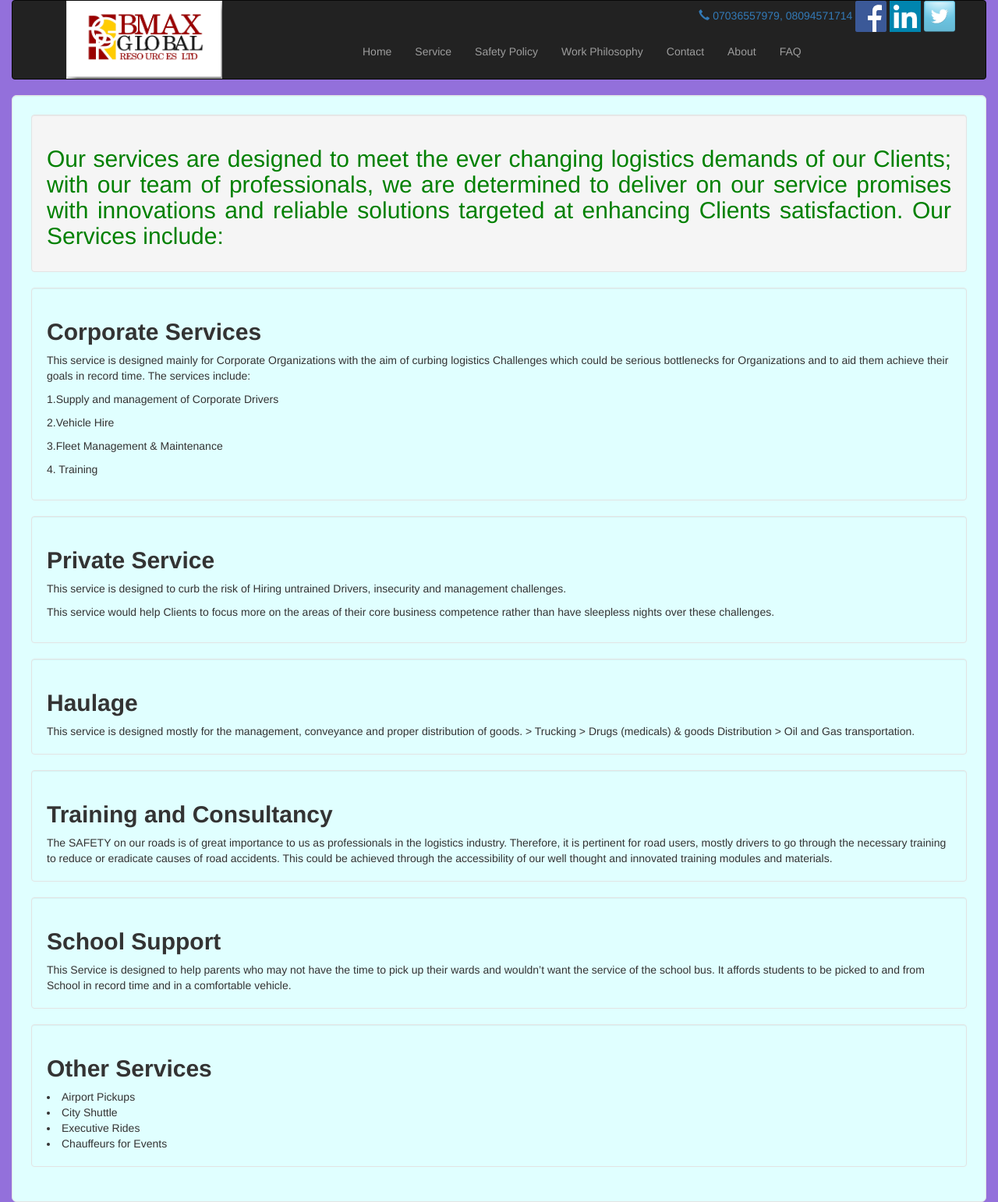
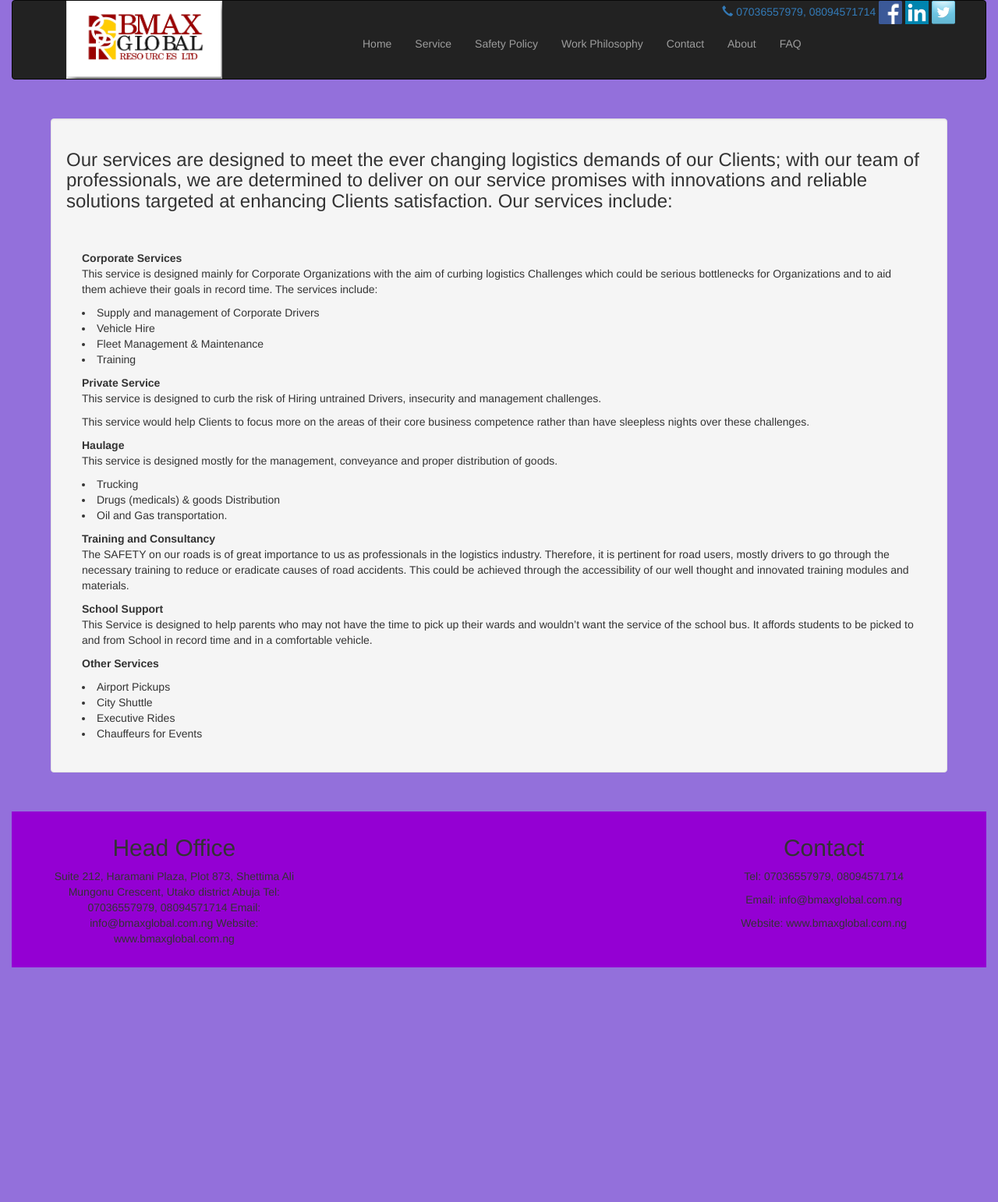
Before and after one commit to IPhaseLimited/bmax, a plain HTML site: page service.html in a window 1280 px wide. Shown: the top 1542 px of the page at 78% size. After the commit the page ends 1244 px from the top, so only its background shows below. Drawn offline with nearby package versions, Linux system fonts and the light colour scheme.

Commit message:
contact & service update

```diff
--- a/service.html
+++ b/service.html
@@ -26,9 +26,9 @@
     </div>
      <div class="nav navbar-nav navbar-right">
             <a href="#"><span class="glyphicon glyphicon-earphone"></span>  07036557979, 08094571714</a>
-            <img src="image/facebook.png" style="width:40px; height:40px;">
-            <img src="image/linkin.png" style="width:40px; height:40px;">
-            <img src="image/twitter.png" style="width:40px; height:40px;">
+            <img src="image/facebook.png" style="width:30px; height:30px;">
+            <img src="image/linkin.png" style="width:30px; height:30px;">
+            <img src="image/twitter.png" style="width:30px; height:30px;">
     </div>
         <div class="nav navbar-nav">
 				<li><a href="index.html">Home</a></li>
@@ -41,69 +41,58 @@
         </div>
 </div>
 </div>
-        <div class="well well-lg" style="background:#E0FFFF;">
-                 <div class="well">
-                        <h2 style="text-align:justify; color:green;">Our services are designed to meet the ever changing logistics
-                                demands of our Clients; with our team of professionals, we are
-                                determined to deliver on our service promises with innovations
-                                and reliable solutions targeted at enhancing Clients
-                            satisfaction. Our Services include:</h2>
-                </div>
-              <div class="well" style="background:#E0FFFF;" >
-                  <h2> <b>Corporate Services</b></h2>
+    <div class="well" style="margin:50px" background:"white";>
+        <h3 style="text-align:rigth">Our services are designed to meet the ever changing logistics demands of our Clients; with our team of professionals, we are determined to deliver on our service promises with innovations and reliable solutions targeted at enhancing Clients satisfaction. Our services include:</h3><br/>
+           <div style="margin:20px">
+                  <b>Corporate Services</b>
                     <p>This service is designed mainly for Corporate Organizations
                                     with the aim of curbing logistics Challenges which could be
                                     serious bottlenecks for Organizations and to aid them
-                                    achieve their goals in record time. The services include:</p>
-                            <p>  1.Supply and management of Corporate Drivers</p>
-                            <p> 2.Vehicle Hire</p>
-                            <p> 3.Fleet Management & Maintenance</p>
-                            <p> 4. Training</p>
-                </div>
-            <div class="well" style="background:#E0FFFF">
-                <h2><b>Private Service</b></h2>
+                                    achieve their goals in record time. The services include:
+
+                            <p><li>Supply and management of Corporate Drivers</li>
+                            <li>Vehicle Hire</li>
+                            <li>Fleet Management & Maintenance</li>
+                            <li>Training</li> </p>
+
+                <b>Private Service</b>
                     <p> This service is designed to curb the risk of Hiring untrained Drivers,
                         insecurity and management challenges.</p>
                     <p>This service would help Clients to focus more on the areas
                     of their core business competence rather than have
                     sleepless nights over these challenges.</p>
-            </div>
-           <div class="well" style="background:#E0FFFF">
-               <h2><b>Haulage</b></h2>
-                        This service is designed mostly for the management,
+
+               <b>Haulage</b>
+                        <p>This service is designed mostly for the management,
                         conveyance and proper distribution of goods.
-                        > Trucking
-                        > Drugs (medicals) & goods Distribution
-                        > Oil and Gas transportation.
-            </div>
-          <div class="well" style="background:#E0FFFF">
-              <h2><b>Training and Consultancy</b></h2>
-                            The SAFETY on our roads is of great importance to us as
+                        <li>Trucking </li>
+                        <li>Drugs (medicals) & goods Distribution </li>
+                        <li>Oil and Gas transportation.</li></p>
+
+              <b>Training and Consultancy</b>
+                            <p>The SAFETY on our roads is of great importance to us as
                             professionals in the logistics industry. Therefore, it is
                             pertinent for road users, mostly drivers to go through the
                             necessary training to reduce or eradicate causes of road
                             accidents. This could be achieved through the accessibility
                             of our well thought and innovated training modules and
-                            materials.
-            </div>
-            <div class="well" style="background:#E0FFFF">
-                <h2><b>School Support</b></h2>
-                            This Service is designed to help parents who may not have
+                            materials.</p>
+
+                <b>School Support</b>
+                            <p>This Service is designed to help parents who may not have
                             the time to pick up their wards and wouldn’t want the
                             service of the school bus. It affords students to be picked
                             to and from School in record time and in a comfortable
-                            vehicle.
-            </div>
-            <div class="well" style="background:#E0FFFF">
-                <h2><b>Other Services</b></h2>
-                                <li>Airport Pickups</li>
+                            vehicle.</p>
+
+                <b>Other Services</b>
+                               <p><li>Airport Pickups</li>
                                 <li>City Shuttle</li>
                                 <li>Executive Rides</li>
-                                <li>Chauffeurs for Events</li>
-            </div>
+                                <li>Chauffeurs for Events</li></p>
         </div>
-
-	<div class="footer" style="text-align:center; background-color:	#9400D3; height:200px;">
+        </div>
+    <div class="footer" style="text-align:center; background-color:	#9400D3; height:200px;">
 	<div class=col-sm-4 >
         <div style="margin:30px;">
                 <h2>Head Office</h2>
```
Also changed, not shown: About.html (+3 -3 lines), contact.html (+6 -5 lines), index.html (+10 -10 lines), safety.html (+3 -3 lines), workphilosophy.html (+3 -3 lines).
